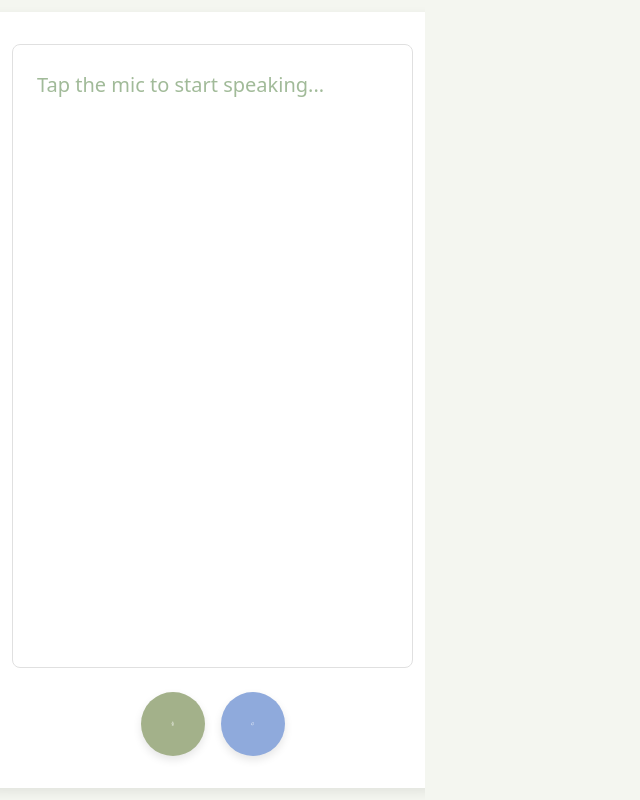
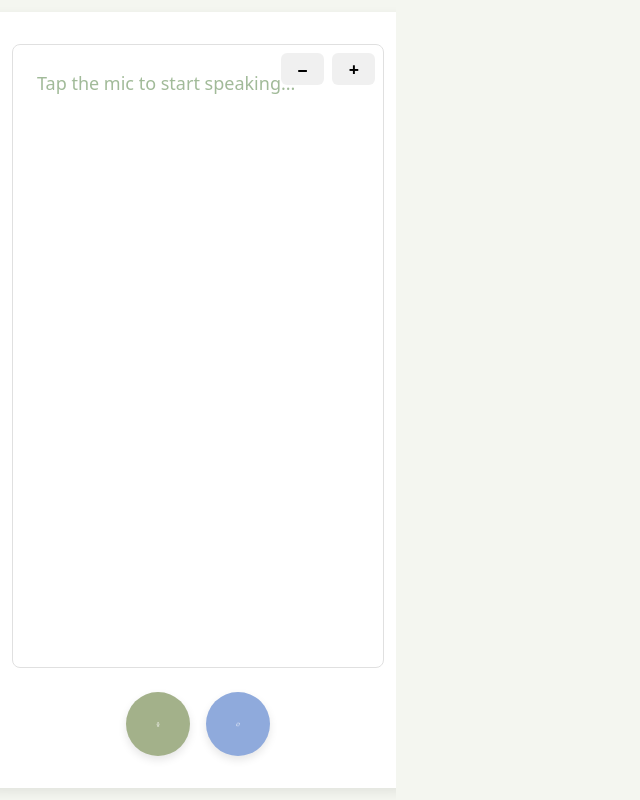
Before and after one commit to owencooke/dictate, a React (Vite) app: page / in a window 1280 px wide. Shown: the whole page, without its empty margins (0-640 px from the left). Built offline with nearby package versions, Linux system fonts and the light colour scheme.

Commit message:
font size buttons

```diff
--- a/src/App.css
+++ b/src/App.css
@@ -157,18 +157,46 @@ body,
 
 /* make svg icons fill the circular button better */
 .btn svg {
-  width: 55%;
-  height: 55%;
+  display: block;
+  width: 65%;
+  height: 65%;
+}
+
+.stop-button.listening {
+  animation: pulse 1.2s infinite;
 }
 
 /* timestamp styling */
 .timestamp {
-  font-size: 0.75rem;
+  font-size: 0.75em;
   color: #aaa;
   margin-right: 8px;
   font-variant-numeric: tabular-nums;
   flex-shrink: 0;
 }
+
+/* text size controls inside the text container */
+.text-size-controls {
+  position: absolute;
+  top: 8px;
+  right: 8px;
+  display: flex;
+  gap: 0.5rem;
+  z-index: 6;
+}
+.text-size-controls .sz-btn {
+  width: 2rem;
+  height: 2rem;
+  border-radius: 6px;
+  border: none;
+  background: rgba(0,0,0,0.06);
+  display: flex;
+  align-items: center;
+  justify-content: center;
+  cursor: pointer;
+  font-weight: 600;
+}
+.text-size-controls .sz-btn:active { transform: translateY(1px); }
 
 .scroll-to-bottom-btn {
   position: absolute;
--- a/src/components/TranscriptDisplay.tsx
+++ b/src/components/TranscriptDisplay.tsx
@@ -15,6 +15,14 @@ export const TranscriptDisplay: React.FC<TranscriptDisplayProps> = ({ lines, int
   const textContainerRef = React.useRef<HTMLDivElement>(null);
   const bottomRef = React.useRef<HTMLDivElement>(null);
   const [showScrollButton, setShowScrollButton] = React.useState(false);
+  // text size widget state (px) — default larger for tablet/iPad readability
+  const [fontSize, setFontSize] = React.useState<number>(18);
+  const MIN_FONT = 12;
+  const MAX_FONT = 28;
+  const STEP = 2;
+
+  const increaseFont = () => setFontSize(s => Math.min(MAX_FONT, s + STEP));
+  const decreaseFont = () => setFontSize(s => Math.max(MIN_FONT, s - STEP));
 
   // auto-scroll when new lines or interim arrive
   React.useEffect(() => {
@@ -41,7 +49,11 @@ export const TranscriptDisplay: React.FC<TranscriptDisplayProps> = ({ lines, int
   }, []);
 
   return (
-    <div className="text-container" ref={textContainerRef}>
+    <div className="text-container" ref={textContainerRef} style={{ fontSize: `${fontSize}px` }}>
+      <div className="text-size-controls" aria-hidden={false}>
+        <button className="sz-btn" onClick={decreaseFont} aria-label="Decrease text size">−</button>
+        <button className="sz-btn" onClick={increaseFont} aria-label="Increase text size">+</button>
+      </div>
       {lines && lines.length > 0 ? (
         lines.map((line, i) => (
           <p key={i} className="transcript-line">
```
